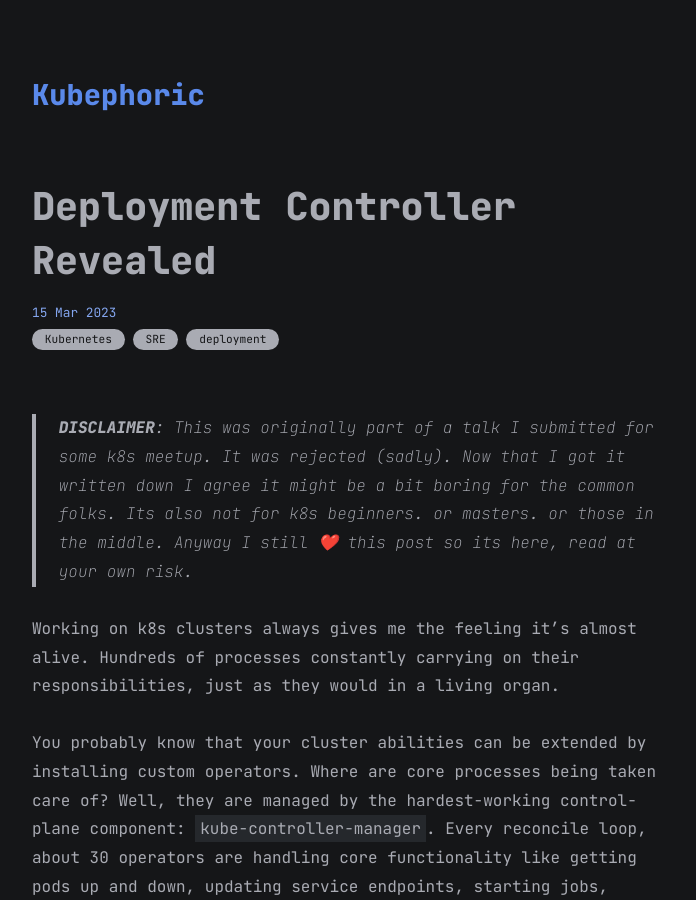
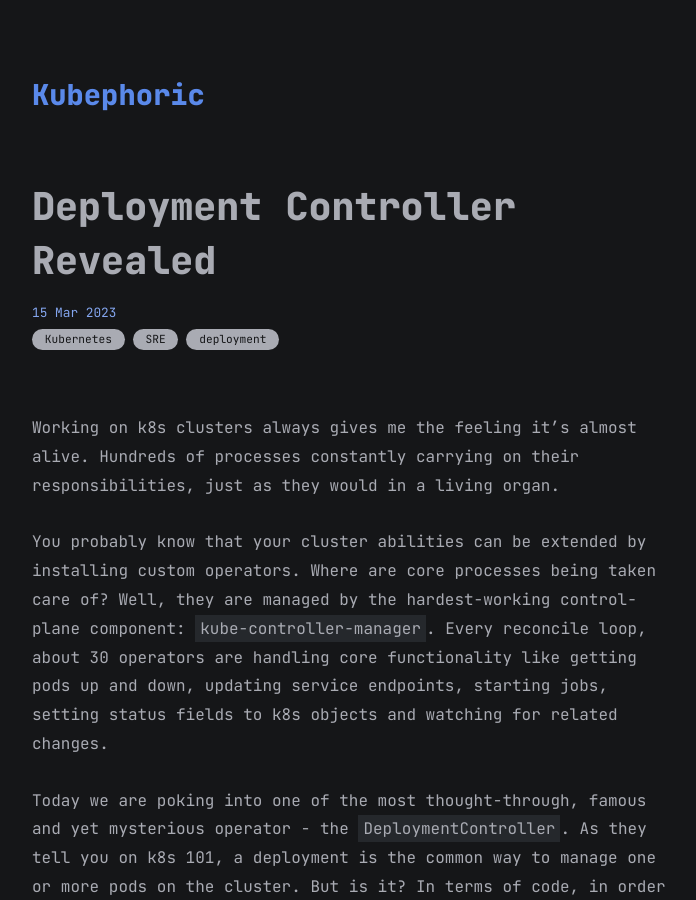
Before and after one commit to Efrat19/kubephoric, a Jekyll site: the page built from all_collections/_posts/2023-3-15-Deployment-Controller-Revealed.md, in a window 1280 px wide and 900 px high. Shown: the whole window, without its empty margins (283-979 px from the left). Built offline with Jekyll 4.4.1, drawn with Linux system fonts in a browser that asks for light colours; emoji names are drawn with the system emoji font.

```diff
--- a/all_collections/_posts/2023-3-15-Deployment-Controller-Revealed.md
+++ b/all_collections/_posts/2023-3-15-Deployment-Controller-Revealed.md
@@ -5,7 +5,7 @@
 permalink: /:slug
 
 ---
-> **DISCLAIMER**: This was originally part of a talk I submitted for some k8s meetup. It was rejected (sadly). Now that I got it written down I agree it might be a bit boring for the common folks. Its also not for k8s beginners. or masters. or those in the middle. Anyway I still :heart: this post so its here, read at your own risk.
+<!-- > **DISCLAIMER**: This was originally part of a talk I submitted for some k8s meetup. It was rejected (sadly). Now that I got it written down I agree it might be a bit boring for the common folks. Its also not for k8s beginners. or masters. or those in the middle. Anyway I still :heart: this post so its here, read at your own risk. -->
 
 Working on k8s clusters always gives me the feeling it's almost alive. Hundreds of processes constantly carrying on their responsibilities, just as they would in a living organ.
 
```
